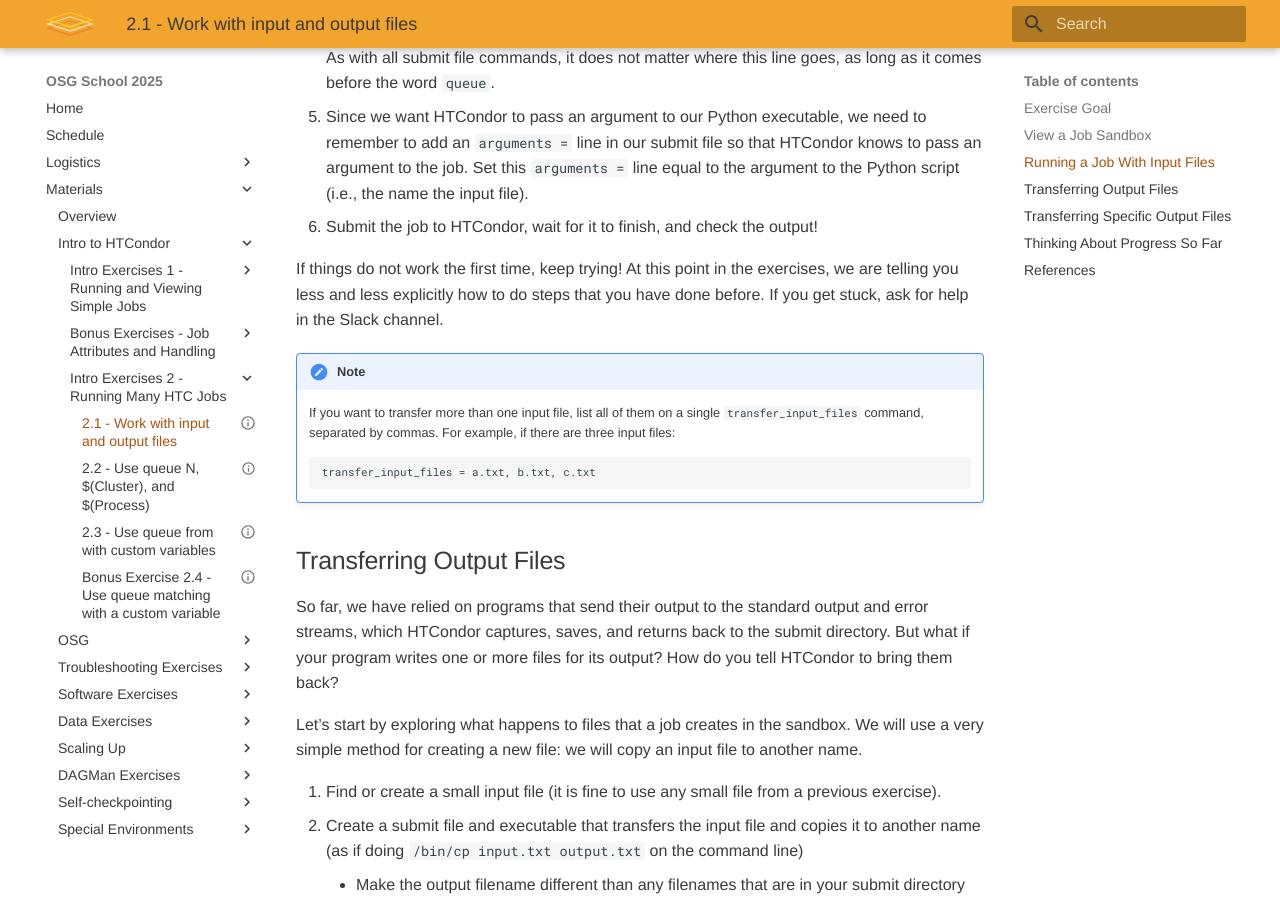
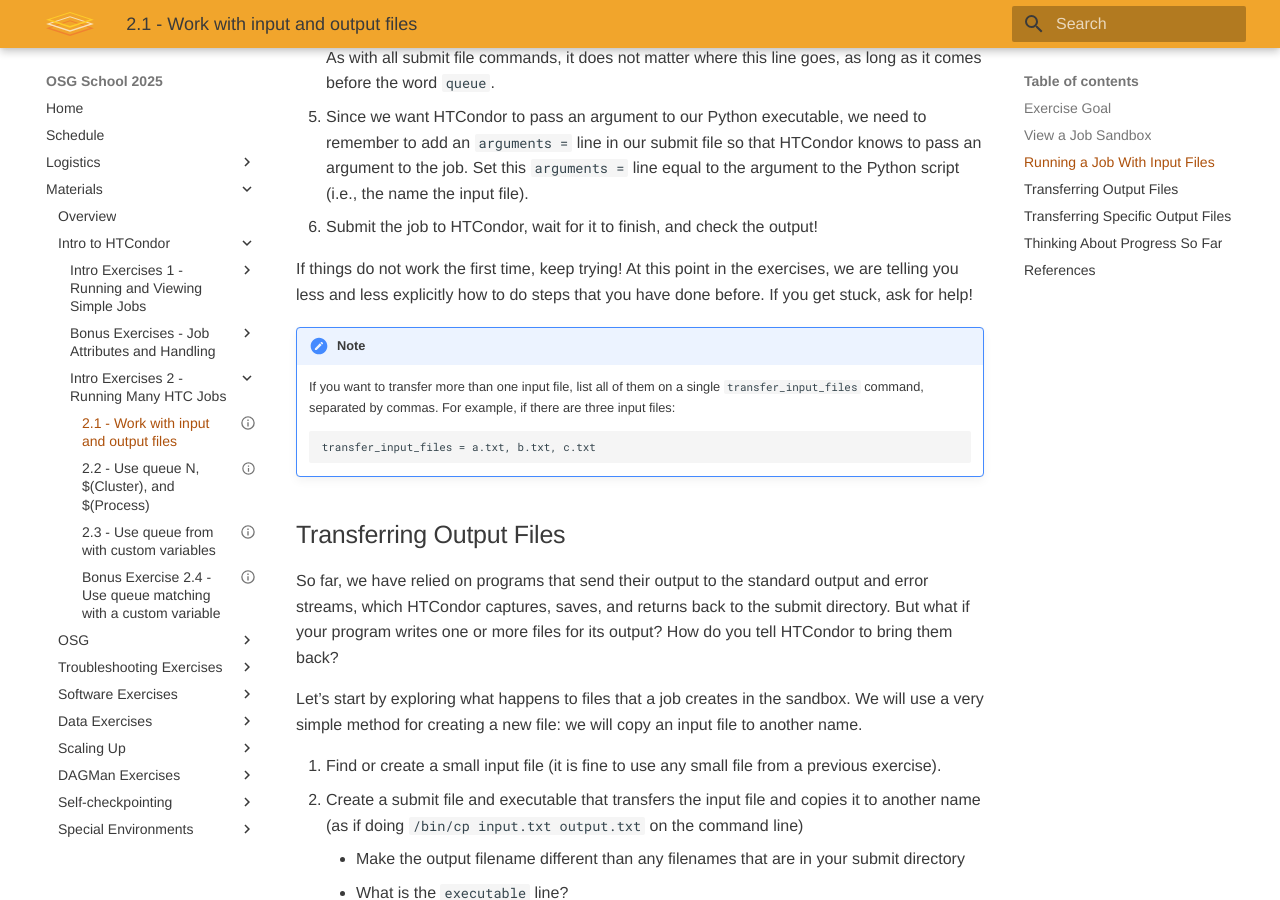
Before and after one commit to osg-htc/school-2025, an MkDocs documentation site: the page built from docs/materials/htcondor/part2-ex1-files.md, in a window 1280 px wide and 900 px high, scrolled down 2494 px. Built offline with MkDocs 1.6.1 and Material for MkDocs 9.7.7, drawn with Linux system fonts in a browser that asks for light colours.

Commit message:
Remove mention of slack

```diff
--- a/docs/materials/htcondor/part2-ex1-files.md
+++ b/docs/materials/htcondor/part2-ex1-files.md
@@ -97,7 +97,7 @@ for word in sorted(words.keys()):
 1.  Since we want HTCondor to pass an argument to our Python executable, we need to remember to add an `arguments = ` line in our submit file so that HTCondor knows to pass an argument to the job. Set this `arguments = ` line equal to the argument to the Python script (i.e., the name the input file).
 1.  Submit the job to HTCondor, wait for it to finish, and check the output!
 
-If things do not work the first time, keep trying! At this point in the exercises, we are telling you less and less explicitly how to do steps that you have done before. If you get stuck, ask for help in the Slack channel.
+If things do not work the first time, keep trying! At this point in the exercises, we are telling you less and less explicitly how to do steps that you have done before. If you get stuck, ask for help!
 
 !!! note
     If you want to transfer more than one input file, list all of them on a single `transfer_input_files` command,
```
